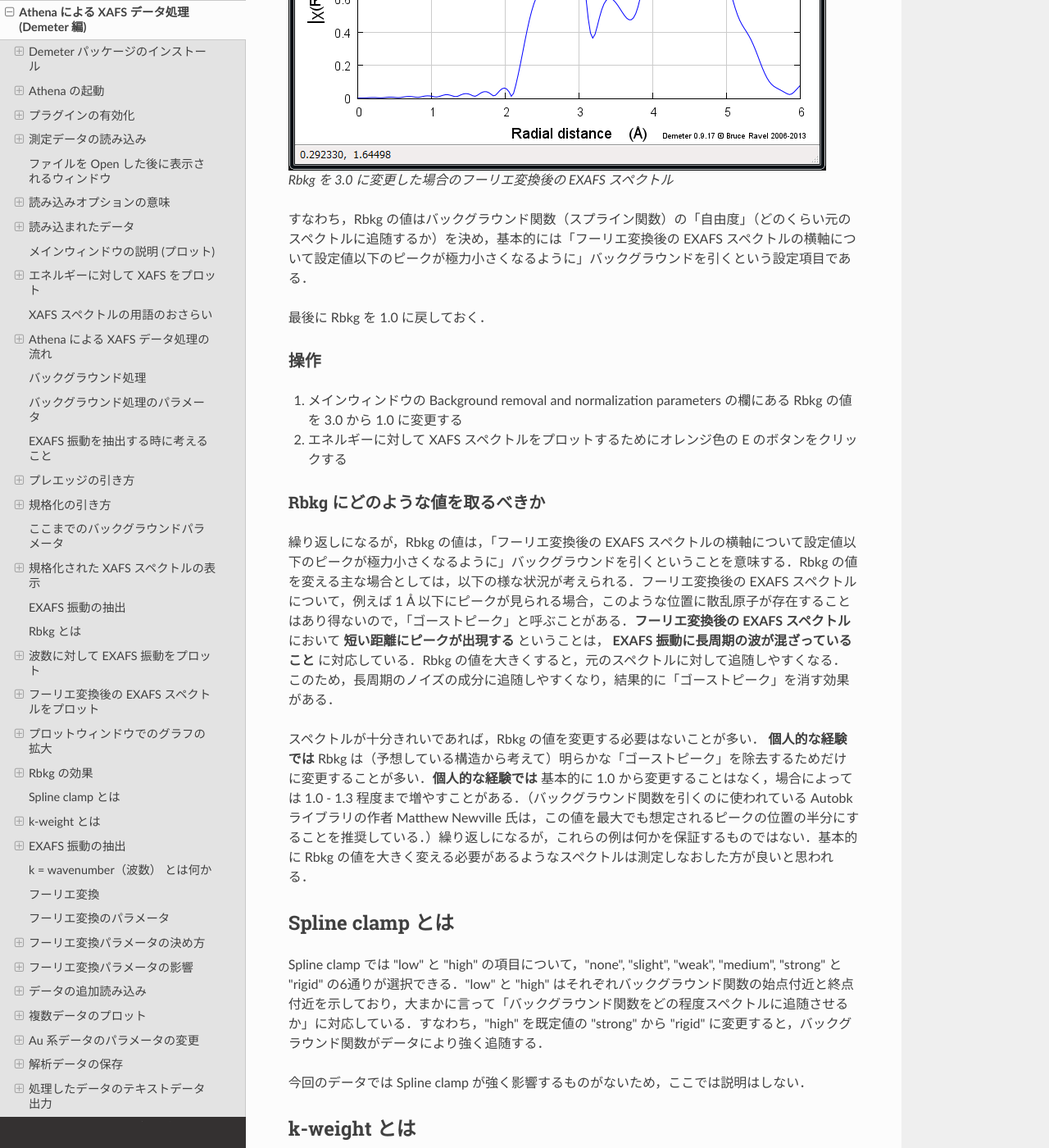
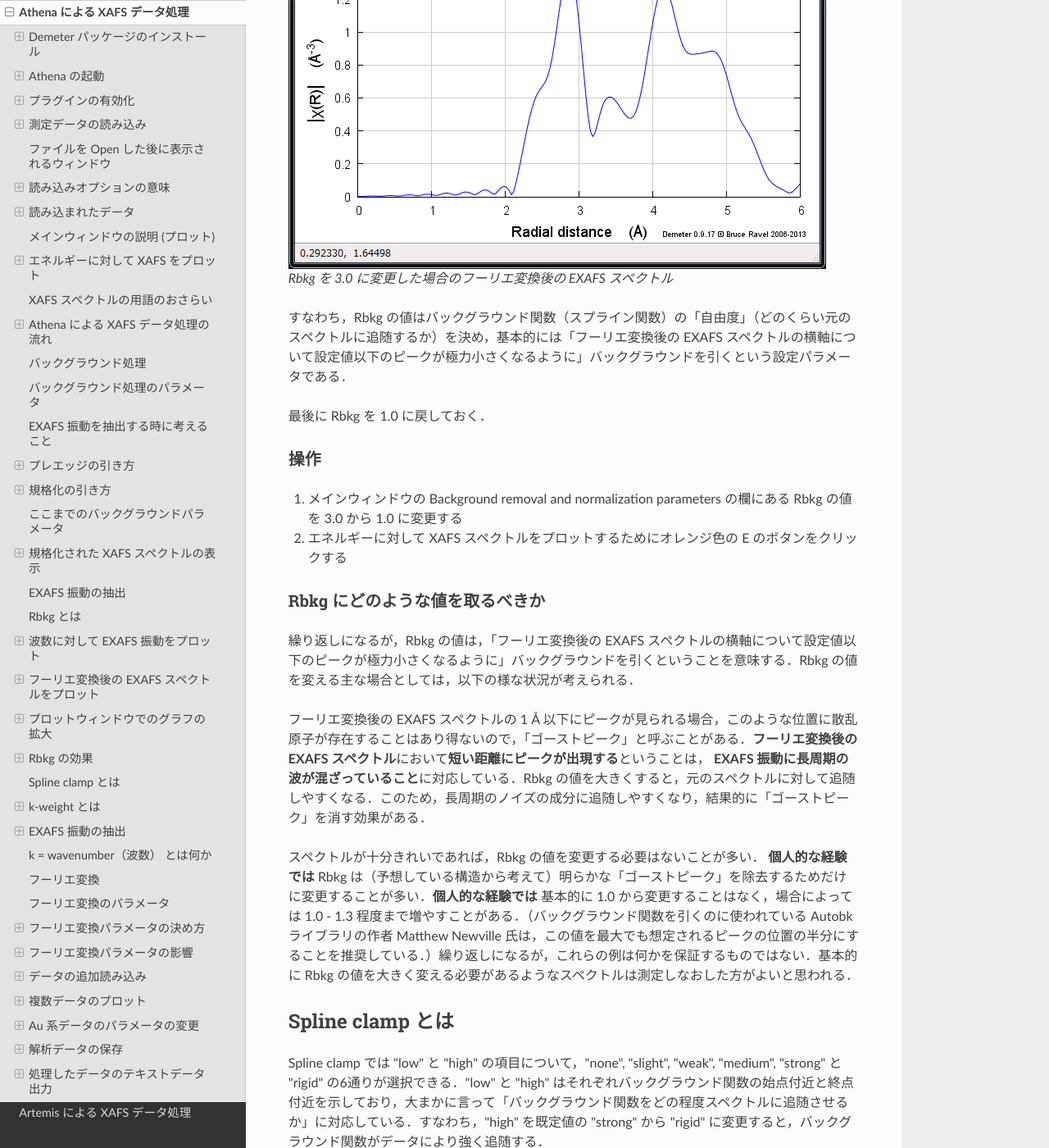
Before and after one commit to roentgenium/DemeterTutorialJa, a Sphinx documentation site: the page built from source/athena.rst, in a window 1280 px wide and 1400 px high, scrolled down 25455 px. Shown: the whole window at 82% size. Built offline with Sphinx 7.4.7 and the Read the Docs theme 2.0.0, drawn with Linux system fonts in a browser that asks for light colours; some of the changed text lies outside the part shown.

Commit message:
Tidy athena.rst

```diff
--- a/source/athena.rst
+++ b/source/athena.rst
@@ -30,7 +30,7 @@
 プラグインの有効化
 ------------------
 
-Athena は SPring-8, Photon Factory, SAGA-LS, あいち SR で測定した XAFS データを同梱されたファイル読み込み用のプラグインを有効化することで読み込むことができる．以下の手順で，プラグインの有効化を行うこと．
+Athena は Photon Factory, SPring-8, SAGA-LS, あいち SR で測定した XAFS データを同梱されたファイル読み込み用のプラグインを有効化することで読み込むことができる．以下の手順で，プラグインの有効化を行うこと．
 
 操作
 ~~~~
@@ -78,7 +78,7 @@
 ------------------------
 
 Energy
-    エネルギー．分光器の角度エンコーダの値から計算したエネルギーを用いるため，\ **energy_attained**\ を選択する．
+    エネルギー．分光器の角度エンコーダの値から計算したエネルギーを用いるため， **energy_attained** を選択する．
 Numerator
     分子（透過法の場合は i0 をチェック）
 Denominator
@@ -92,7 +92,7 @@
 Energy にどちらを選択するべきか？
 ~~~~~~~~~~~~~~~~~~~~~~~~~~~~~~~~~
 
-Energy に対しては，energy_requested と energy_attained のいずれかを選択することができる．energy_requested は XAFS 測定時に分光器を動かす際に目標位置，energy_attained は分光器の接続されている角度エンコーダの位置から計算されたエネルギーに対応している．通常，XAFS 測定前に角度エンコーダの較正を行うので，Energy には energy_attained を選択する．
+Energy に対しては，energy_requested と energy_attained のいずれかを選択することができる．energy_requested は XAFS 測定時に分光器を動かす際に目標位置，energy_attained は分光器の接続されている角度エンコーダの位置から計算されたエネルギーに対応している．通常，XAFS 測定前に角度エンコーダの較正を行うので，Energy には **energy_attained** を選択する．
 
 読み込まれたデータ
 ------------------
@@ -100,7 +100,7 @@
 操作
 ~~~~
 
-1. 読み込みオプションウィンドウの OK をクリックする
+1. 読み込みオプションウィンドウの OK をクリックする．
 
 読み込みオプションウィンドウの OK をクリックしてデータを読み込むと，プロットウィンドウに以下のように表示される．
 
@@ -170,9 +170,9 @@
 -----------------------------------
 
 1. バックグラウンド吸収である Pre-edge 領域を「直線」でフィッティングして，実験値から差し引く
-2. Post-edge 領域を「多項式」でフィッティングして，XAFS スペクトルを「規格化」する（Athena の場合は「多項式」として定数（ゼロ次関数），一次関数（直線），二次関数，三次関数を選択することができる）
+2. Post-edge 領域を「多項式」でフィッティングして，XAFS スペクトルを「規格化」する（Athena の場合は「多項式」として一次関数（直線），二次関数，三次関数を選択することができる）
 3. 「スプライン曲線」でフィッティングして，EXAFS 振動を抽出する
-4. EXAFS 振動をフーリエ変換して，原子間距離に応じたピークを示すスペクトルを得る
+4. EXAFS 振動をフーリエ変換して，原子間距離に関係のあるピークを示すスペクトルを得る
 
 なぜ規格化を行うのか？
 ~~~~~~~~~~~~~~~~~~~~~~
@@ -282,7 +281,9 @@
 プレエッジの引き方について
 ~~~~~~~~~~~~~~~~~~~~~~~~~~
 
-透過法による測定でプレエッジがうまく引けないという場合は，あまりない．一方で，蛍光法による測定の場合には直線で引くのが困難な場合がある．基本的な目安としては，吸収端前後で全体としてのスペクトルの傾きが近くなるように引くということが考えられるが，経験によるところも大きい．
+透過法による XAFS スペクトルに対してはほとんどの場合，既定のパラメータで問題のないプレエッジを引くことができる．但し，例えば，Pd などの比較的重い元素の場合はプレエッジの指定範囲を -250 から -60 eV 程度にした方が適切な場合もある．
+
+一方，蛍光法による測定の場合には直線で引くのが困難な場合がある．基本的な目安としては，吸収端前後で全体としてのスペクトルの傾きが近くなるように引くということが考えられるが，経験によるところも大きい．
 
 規格化の引き方
 --------------
@@ -292,15 +293,14 @@
 操作
 ~~~~
 
-1. エネルギーに対する XAFS を表示している状態で，メインウィンドウ右下の
-   post-edge line のチェックボックスを入れる
+1. エネルギーに対する XAFS を表示している状態で，メインウィンドウ右下の post-edge line のチェックボックスを入れる
 
 .. figure:: _static/athena/images/Athena_prepostedge.png
    :alt: ポストエッジ（プレエッジも表示）
 
    ポストエッジ（プレエッジも表示）
 
-Athena でのポストエッジは前述の通り「多項式」で引かれるため，どの範囲のデータ点を利用して近似曲線を引くかという Post-edge range および Normalization order という2つのパラメータが存在する．
+Athena でのポストエッジは前述の通り「多項式」で引かれるため，どの範囲のデータ点を利用して近似曲線を引くかという Post-edge range および Normalization order という2種類のパラメータが存在する．
 
 Normalization range
     規格化を行うために使うデータの範囲(E0に対する相対値)
@@ -309,7 +309,7 @@
 
 配布した Cufoil.dat の場合は吸収端 E0 のエネルギーからの相対値で 150 eV から 1000 eV 程度の範囲のデータ点を利用する．高エネルギー側をどの範囲まで取るかはデータに応じて適当な値が設定される．
 
-この時，吸収端付近で紫色の線が振動の中心から外れている．このため，例えば，低エネルギー側の範囲を 50 eV，高エネルギー側の範囲を 1100 eV に変更すると，ポストエッジの線が振動の中心を通るようになる．また，高エネルギー側の末端もデータが存在する 1100 eV に変更しておく．
+この時，吸収端付近で紫色の線が振動の中心から外れている．このため，例えば，低エネルギー側の範囲を 50 eV，高エネルギー側の範囲を 1100 eV に変更すると，ポストエッジの線が吸収端に近いエネルギー範囲でも振動の中心を通るようになる．また，高エネルギー側の末端もデータが存在する 1100 eV に変更しておく．
 
 操作
 ~~~~
@@ -325,7 +325,7 @@
 ポストエッジの引き方の目安
 ~~~~~~~~~~~~~~~~~~~~~~~~~~
 
-ポストエッジについては，できるだけ EXAFS 振動の「真ん中」を通るように引く必要がある．但し，吸収端直後 +50 eV 程度の振動の中心まで通るようにする必要はない．なぜならば，+50 eV 程度までの範囲では，隣接原子の散乱による効果以外に他の複雑な効果（「多重散乱」）も入っているため，通常 EXAFS 解析には利用しないためである．吸収端直後の振動の中心よりも，+50 eV より高エネルギー側について振動の中心を通っていることを優先する必要がある．
+ポストエッジについては，できるだけ EXAFS 振動の「真ん中」を通るように引く必要がある．但し，吸収端直後 +50 eV 程度の振動の中心まで通るようにする必要はない．なぜならば，+50 eV 程度までの範囲では，隣接原子の散乱による効果以外に他の複雑な効果（「多重散乱」）も入っており，正弦波的な変動以外の成分も存在するためである．また，通常，この領域は EXAFS 解析には利用しない．吸収端直後の振動の中心よりも，+50 eV より高エネルギー側について振動の中心を通っていることを優先する必要がある．
 
 ここまでのバックグラウンドパラメータ
 ------------------------------------
@@ -343,10 +343,8 @@
 操作
 ~~~~
 
-1. エネルギーに対して XAFS スペクトルをプロットするためにオレンジ色の E
-   のボタンをクリックする
-2. エネルギーに対する XAFS を表示している状態で，メインウィンドウ右下の
-   Normalized のチェックボックスにチェックを入れる
+1. エネルギーに対して XAFS スペクトルをプロットするためにオレンジ色の E のボタンをクリックする
+2. エネルギーに対する XAFS を表示している状態で，メインウィンドウ右下の Normalized のチェックボックスにチェックを入れる
 
 .. figure:: _static/athena/images/Athena_flattened_XAFS.png
    :alt: 規格化（およびフラット化）された XAFS スペクトル
@@ -379,7 +377,7 @@
 Rbkg
     バックグラウンド関数を引くときに使うパラメータの1つ
 
-Rbkg の挙動についてはバックグラウンド関数を引く際に利用される `Autobk <http://cars9.uchicago.edu/autobk/autobk.html>`__ のアルゴリズムを理解する必要があるが，今回は Rbkg の値を実際に大きく変えてみることで，バックグラウンド関数への影響について簡単に理解する．
+Rbkg の挙動についてはバックグラウンド関数を引く際に利用される `Autobk <http://cars.uchicago.edu/~newville/autobk/ProgramDoc/>`__ のアルゴリズムを理解する必要があるが，今回は Rbkg の値を実際に大きく変えてみることで，バックグラウンド関数への影響について簡単に理解する．
 
 Rbkg の影響は，EXAFS スペクトル，特にフーリエ変換後の EXAFS スペクトルを見ることでよくわかる．このため，話が前後するが，次に EXAFS 振動 :math:`\chi(k)` およびフーリエ変換後の EXAFS スペクトルのプロットの仕方について，簡単に説明する．
 
@@ -548,7 +546,7 @@
 
    Rbkg を 3.0 に変更した場合のフーリエ変換後の EXAFS スペクトル
 
-すなわち，Rbkg の値はバックグラウンド関数（スプライン関数）の「自由度」（どのくらい元のスペクトルに追随するか）を決め，基本的には「フーリエ変換後の EXAFS スペクトルの横軸について設定値以下のピークが極力小さくなるように」バックグラウンドを引くという設定項目である．
+すなわち，Rbkg の値はバックグラウンド関数（スプライン関数）の「自由度」（どのくらい元のスペクトルに追随するか）を決め，基本的には「フーリエ変換後の EXAFS スペクトルの横軸について設定値以下のピークが極力小さくなるように」バックグラウンドを引くという設定パラメータである．
 
 最後に Rbkg を 1.0 に戻しておく．
 
@@ -561,9 +559,11 @@
 Rbkg にどのような値を取るべきか
 ~~~~~~~~~~~~~~~~~~~~~~~~~~~~~~~
 
-繰り返しになるが，Rbkg の値は，「フーリエ変換後の EXAFS スペクトルの横軸について設定値以下のピークが極力小さくなるように」バックグラウンドを引くということを意味する．Rbkg の値を変える主な場合としては，以下の様な状況が考えられる．フーリエ変換後の EXAFS スペクトルについて，例えば 1 |angstrom| 以下にピークが見られる場合，このような位置に散乱原子が存在することはあり得ないので，「ゴーストピーク」と呼ぶことがある．\ **フーリエ変換後の EXAFS スペクトル** において **短い距離にピークが出現する** ということは， **EXAFS 振動に長周期の波が混ざっていること** に対応している．Rbkg の値を大きくすると，元のスペクトルに対して追随しやすくなる．このため，長周期のノイズの成分に追随しやすくなり，結果的に「ゴーストピーク」を消す効果がある．
+繰り返しになるが，Rbkg の値は，「フーリエ変換後の EXAFS スペクトルの横軸について設定値以下のピークが極力小さくなるように」バックグラウンドを引くということを意味する．Rbkg の値を変える主な場合としては，以下の様な状況が考えられる．
 
-スペクトルが十分きれいであれば，Rbkg の値を変更する必要はないことが多い． **個人的な経験では** Rbkg は（予想している構造から考えて）明らかな「ゴーストピーク」を除去するためだけに変更することが多い．\ **個人的な経験では** 基本的に 1.0 から変更することはなく，場合によっては 1.0 - 1.3 程度まで増やすことがある．（バックグラウンド関数を引くのに使われている Autobk ライブラリの作者 Matthew Newville 氏は，この値を最大でも想定されるピークの位置の半分にすることを推奨している．）繰り返しになるが，これらの例は何かを保証するものではない．基本的に Rbkg の値を大きく変える必要があるようなスペクトルは測定しなおした方が良いと思われる．
+フーリエ変換後の EXAFS スペクトルの 1 |angstrom| 以下にピークが見られる場合，このような位置に散乱原子が存在することはあり得ないので，「ゴーストピーク」と呼ぶことがある．\ **フーリエ変換後の EXAFS スペクトル**\ において\ **短い距離にピークが出現する**\ ということは， **EXAFS 振動に長周期の波が混ざっていること**\ に対応している．Rbkg の値を大きくすると，元のスペクトルに対して追随しやすくなる．このため，長周期のノイズの成分に追随しやすくなり，結果的に「ゴーストピーク」を消す効果がある．
+
+スペクトルが十分きれいであれば，Rbkg の値を変更する必要はないことが多い． **個人的な経験では** Rbkg は（予想している構造から考えて）明らかな「ゴーストピーク」を除去するためだけに変更することが多い．\ **個人的な経験では** 基本的に 1.0 から変更することはなく，場合によっては 1.0 - 1.3 程度まで増やすことがある．（バックグラウンド関数を引くのに使われている Autobk ライブラリの作者 Matthew Newville 氏は，この値を最大でも想定されるピークの位置の半分にすることを推奨している．）繰り返しになるが，これらの例は何かを保証するものではない．基本的に Rbkg の値を大きく変える必要があるようなスペクトルは測定しなおした方がよいと思われる．
 
 Spline clamp とは
 -----------------
@@ -997,5 +997,7 @@
     EXAFS スペクトル
 :math:`\chi(R)`
     フーリエ変換後の EXAFS スペクトル
+:math:`\chi(q)`
+    逆フーリエ変換後の EXAFS スペクトル
 
 出力されたデータのファイル形式については，ファイルをメモ帳などで開いて確認すること．
```
Also changed, not shown: other parts of source/athena.rst (+9 -10 lines).
